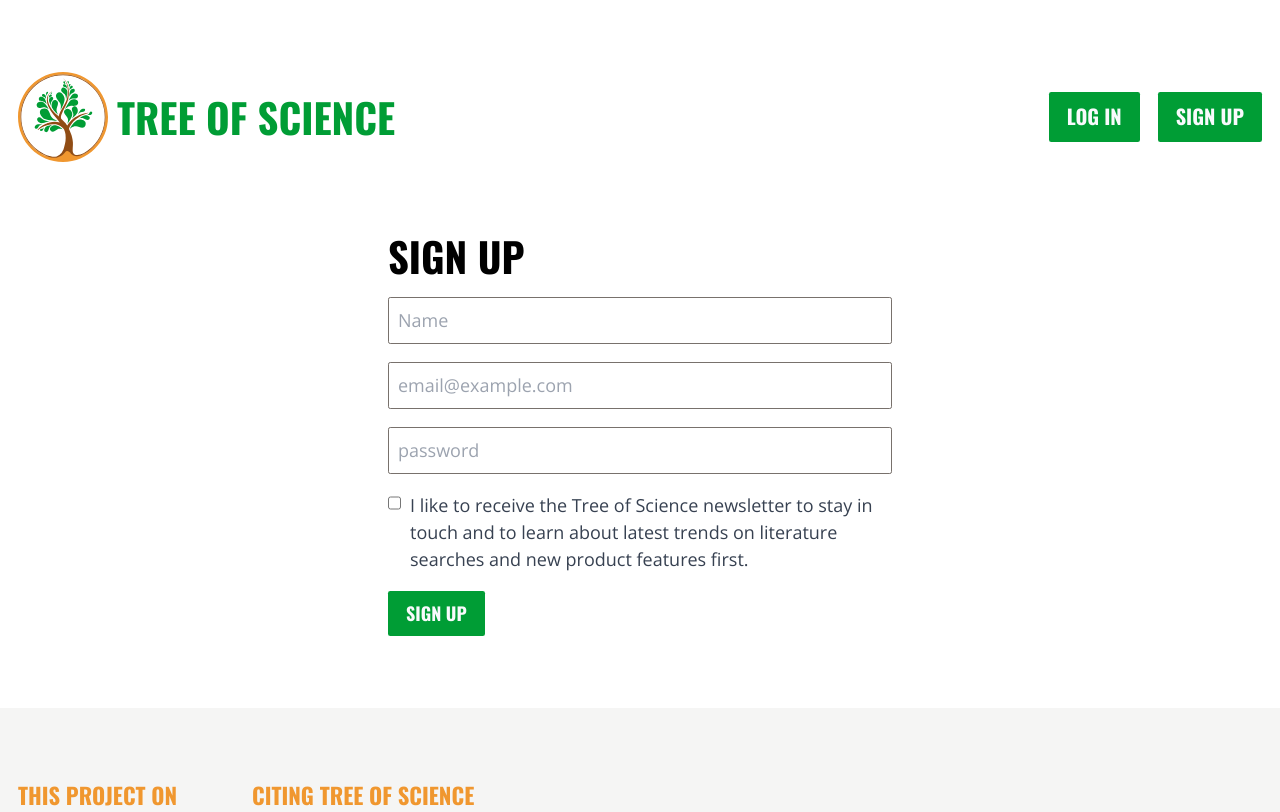
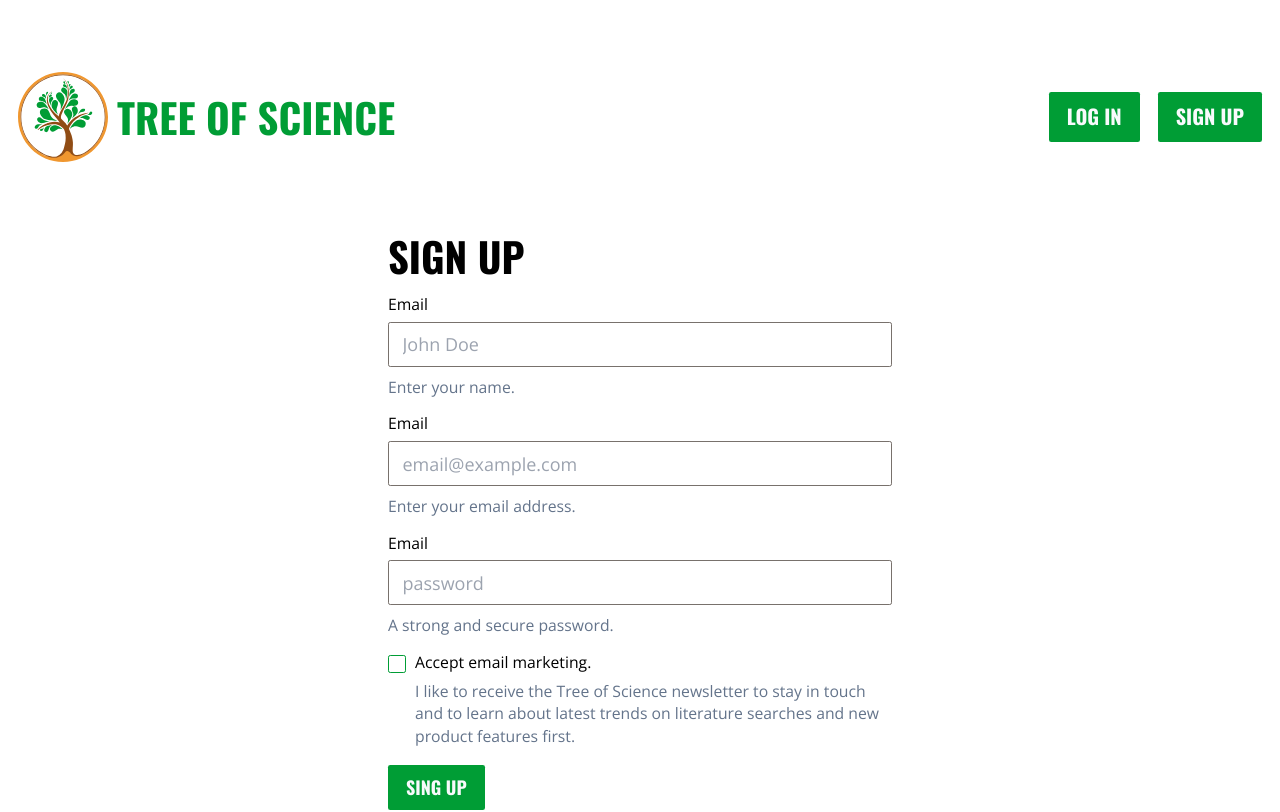
Before and after one commit to coreofscience/tos.coreofscience.org, a React (Vite) app: page /sign-up in a window 1280 px wide. Shown: the top 812 px of the page. Built offline with nearby package versions, Linux system fonts and the light colour scheme; no server answers.

Commit message:
Refactor account management pages

```diff
--- a/src/components/layout/AppLayout.tsx
+++ b/src/components/layout/AppLayout.tsx
@@ -11,7 +11,7 @@ type AppLayoutProps = {
 const AppLayout: FC<AppLayoutProps> = ({ children }) => {
   const location = useLocation();
   return (
-    <div className="grid-rows-[auto_1fr_auto] mt-4 grid min-h-dvh gap-4 md:mt-16 md:gap-16">
+    <div className="mt-4 grid min-h-dvh grid-rows-[auto_1fr_auto] gap-4 md:mt-16 md:gap-16">
       <header>
         <div className="container">
           <Header />
--- a/src/components/pages/account/LogIn.tsx
+++ b/src/components/pages/account/LogIn.tsx
@@ -3,25 +3,31 @@ import useNext from "../../../hooks/useNext";
 import useUser from "../../../hooks/useUser";
 import { Message } from "../../common/Message";
 import Button from "../../ui/Button";
-import { yupResolver } from "@hookform/resolvers/yup";
+import {
+  Form,
+  FormControl,
+  FormDescription,
+  FormField,
+  FormItem,
+  FormLabel,
+  FormMessage,
+} from "../../ui/Form";
+import { Input } from "../../ui/Input";
+import { zodResolver } from "@hookform/resolvers/zod";
 import { useMutation } from "@tanstack/react-query";
 import { Auth, signInWithEmailAndPassword } from "firebase/auth";
-import { Fragment } from "react";
 import { useForm } from "react-hook-form";
 import { Link, Navigate, useNavigate } from "react-router-dom";
-import { object, string } from "yup";
+import { z } from "zod";
 
-type LogInFormFieldsType = {
-  email: string;
-  password: string;
-};
+const logInSchema = z.object({
+  email: z.string().email(),
+  password: z
+    .string()
+    .min(8, { message: "Password must be at least 8 characters long." }),
+});
 
-const loginSchema = object()
-  .shape({
-    email: string().required().email("Invalid email address"),
-    password: string().required().min(8, "Invalid password"),
-  })
-  .required();
+type LogInFormFieldsType = z.infer<typeof logInSchema>;
 
 const logIn = async ({
   auth,
@@ -37,11 +43,11 @@ const logIn = async ({
 
 const LogIn = () => {
   const form = useForm<LogInFormFieldsType>({
+    resolver: zodResolver(logInSchema),
     defaultValues: {
       email: "",
       password: "",
     },
-    resolver: yupResolver(loginSchema),
   });
   const navigate = useNavigate();
   const { next, nextSearch } = useNext();
@@ -64,9 +70,10 @@ const LogIn = () => {
   }
 
   return (
-    <Fragment>
+    <div className="flex flex-col items-center gap-8">
+      <Form {...form}>
         <form
-        className="m-auto flex max-w-md flex-col gap-4"
+          className="m-auto flex w-full max-w-md flex-col gap-4"
           onSubmit={form.handleSubmit((data) =>
             signIn({
               auth: firebase.auth,
@@ -76,30 +83,38 @@ const LogIn = () => {
           )}
         >
           <h2 className="font-tall text-2xl uppercase md:text-4xl">Log In</h2>
-        <div className="flex flex-col gap-2">
-          <input
-            {...form.register("email")}
+          <FormField
+            control={form.control}
+            name="email"
+            render={({ field }) => (
+              <FormItem>
+                <FormLabel>Email</FormLabel>
+                <FormControl>
+                  <Input
+                    {...field}
                     type="email"
-            className="rounded-sm border border-stone-500 p-2"
                     placeholder="email@example.com"
                   />
-          <Message
-            message={form.formState.errors.email?.message}
-            type="error"
+                </FormControl>
+                <FormDescription>Enter your email address.</FormDescription>
+                <FormMessage />
+              </FormItem>
+            )}
           />
-        </div>
-        <div className="flex flex-col gap-2">
-          <input
-            {...form.register("password")}
-            type="password"
-            className="rounded-sm border border-stone-500 p-2"
-            placeholder="password"
+          <FormField
+            control={form.control}
+            name="password"
+            render={({ field }) => (
+              <FormItem>
+                <FormLabel>Password</FormLabel>
+                <FormControl>
+                  <Input {...field} type="password" placeholder="password" />
+                </FormControl>
+                <FormDescription>A very secure password</FormDescription>
+                <FormMessage />
+              </FormItem>
+            )}
           />
-          <Message
-            message={form.formState.errors.password?.message}
-            type="error"
-          />
-        </div>
           <div>
             <Button className="uppercase" asChild>
               <input type="submit" value="log in" />
@@ -115,6 +130,8 @@ const LogIn = () => {
             }
             type={isError ? "error" : "info"}
           />
+        </form>
+      </Form>
       <Button variant="link" size="link" asChild>
         <Link
           to={{
@@ -125,8 +142,7 @@ const LogIn = () => {
           Forgot your password?
         </Link>
       </Button>
-      </form>
-    </Fragment>
+    </div>
   );
 };
 
--- a/src/components/pages/account/PasswordReset.tsx
+++ b/src/components/pages/account/PasswordReset.tsx
@@ -3,13 +3,22 @@ import useNext from "../../../hooks/useNext";
 import useUser from "../../../hooks/useUser";
 import { Message } from "../../common/Message";
 import Button from "../../ui/Button";
-import { yupResolver } from "@hookform/resolvers/yup";
+import {
+  Form,
+  FormControl,
+  FormDescription,
+  FormField,
+  FormItem,
+  FormLabel,
+  FormMessage,
+} from "../../ui/Form";
+import { Input } from "../../ui/Input";
+import { zodResolver } from "@hookform/resolvers/zod";
 import { useMutation } from "@tanstack/react-query";
 import { Auth, sendPasswordResetEmail } from "firebase/auth";
-import { Fragment } from "react";
 import { useForm } from "react-hook-form";
 import { Navigate } from "react-router-dom";
-import { object, string } from "yup";
+import { z } from "zod";
 
 const sendEmail = async ({
   auth,
@@ -21,22 +30,18 @@ const sendEmail = async ({
   await sendPasswordResetEmail(auth, email);
 };
 
-type PaswordResetFormFieldsType = {
-  email: string;
-};
+const passwordResetSchema = z.object({
+  email: z.string().email(),
+});
 
-const passwordResetSchema = object()
-  .shape({
-    email: string().required().email("Invalid email address"),
-  })
-  .required();
+type PaswordResetFormFieldsType = z.infer<typeof passwordResetSchema>;
 
 const PasswordReset = () => {
   const form = useForm<PaswordResetFormFieldsType>({
+    resolver: zodResolver(passwordResetSchema),
     defaultValues: {
       email: "",
     },
-    resolver: yupResolver(passwordResetSchema),
   });
   const firebase = useFirebase();
   const {
@@ -55,7 +60,7 @@ const PasswordReset = () => {
   }
 
   return (
-    <Fragment>
+    <Form {...form}>
       <form
         className="m-auto flex max-w-md flex-col gap-4"
         onSubmit={form.handleSubmit((data) =>
@@ -65,18 +70,24 @@ const PasswordReset = () => {
         <h2 className="font-tall text-2xl uppercase md:text-4xl">
           Reset your passrword
         </h2>
-        <div className="flex flex-col gap-2">
-          <input
-            {...form.register("email")}
-            type="email"
-            className="border border-stone-500 p-2"
-            placeholder="email@example.com"
-          />
-          <Message
-            message={form.formState.errors.email?.message}
-            type="error"
-          />
-        </div>
+        <FormField
+          control={form.control}
+          name="email"
+          render={({ field }) => (
+            <FormItem>
+              <FormLabel>Email</FormLabel>
+              <FormControl>
+                <Input
+                  {...field}
+                  type="email"
+                  placeholder="email@example.com"
+                />
+              </FormControl>
+              <FormDescription>Enter your email address.</FormDescription>
+              <FormMessage />
+            </FormItem>
+          )}
+        />
         <div>
           <Button className="uppercase" asChild>
             <input type="submit" value="send" />
@@ -93,7 +104,7 @@ const PasswordReset = () => {
           type={isError ? "error" : "info"}
         />
       </form>
-    </Fragment>
+    </Form>
   );
 };
 
--- a/src/components/pages/account/SignUp.tsx
+++ b/src/components/pages/account/SignUp.tsx
@@ -3,7 +3,18 @@ import useNext from "../../../hooks/useNext";
 import useUser from "../../../hooks/useUser";
 import { Message } from "../../common/Message";
 import Button from "../../ui/Button";
-import { yupResolver } from "@hookform/resolvers/yup";
+import { Checkbox } from "../../ui/Checkbox";
+import {
+  Form,
+  FormControl,
+  FormDescription,
+  FormField,
+  FormItem,
+  FormLabel,
+  FormMessage,
+} from "../../ui/Form";
+import { Input } from "../../ui/Input";
+import { zodResolver } from "@hookform/resolvers/zod";
 import { useMutation } from "@tanstack/react-query";
 import {
   createUserWithEmailAndPassword,
@@ -12,10 +23,10 @@ import {
   Auth,
 } from "firebase/auth";
 import { Firestore, doc, setDoc } from "firebase/firestore";
-import { Fragment } from "react";
+import { omit } from "lodash";
 import { useForm } from "react-hook-form";
 import { Navigate, useNavigate } from "react-router-dom";
-import { object, string, boolean } from "yup";
+import { z } from "zod";
 
 const signUp = async ({
   auth,
@@ -30,13 +41,14 @@ const signUp = async ({
   name: string;
   email: string;
   password: string;
-  acceptsEmail: boolean;
+  acceptsEmail?: boolean;
 }): Promise<void> => {
   const userCredential = await createUserWithEmailAndPassword(
     auth,
     email,
     password,
   );
+  if (acceptsEmail !== undefined) {
     await setDoc(
       doc(firestore, `/users/${userCredential.user.uid}`),
       {
@@ -44,41 +56,33 @@ const signUp = async ({
       },
       { merge: true },
     );
+  }
   await updateProfile(userCredential.user, {
     displayName: name,
   });
   await sendEmailVerification(userCredential.user);
 };
 
-type SignUpFormFieldsType = {
-  name: string;
-  email: string;
-  password: string;
-  acceptsEmail: boolean;
-};
+const signUpSchema = z.object({
+  name: z.string().nonempty(),
+  email: z.string().email(),
+  password: z
+    .string()
+    .min(8, { message: "Password must be at least 8 characters long." }),
+  acceptsEmail: z.boolean().default(false).optional(),
+});
 
-const signUpSchema = object()
-  .shape({
-    name: string().required(),
-    email: string().required().email("Invalid email address"),
-    password: string().required().min(8, "Invalid password"),
-    acceptsEmail: boolean().required(),
-  })
-  .required();
-
-export type SignUpActionsType = {
-  signUp: (data: SignUpFormFieldsType) => void;
-};
+type SignUpFormFieldsType = z.infer<typeof signUpSchema>;
 
 const SignUp = () => {
   const form = useForm<SignUpFormFieldsType>({
+    resolver: zodResolver(signUpSchema),
     defaultValues: {
       name: "",
       email: "",
       password: "",
       acceptsEmail: false,
     },
-    resolver: yupResolver(signUpSchema),
   });
   const firebase = useFirebase();
   const navigate = useNavigate();
@@ -103,7 +107,7 @@ const SignUp = () => {
   }
 
   return (
-    <Fragment>
+    <Form {...form}>
       <form
         className="m-auto flex max-w-md flex-col gap-4"
         onSubmit={form.handleSubmit((data) =>
@@ -115,54 +119,79 @@ const SignUp = () => {
         )}
       >
         <h2 className="font-tall text-2xl uppercase md:text-4xl">Sign Up</h2>
-        <div className="flex flex-col gap-2">
-          <input
-            {...form.register("name")}
-            type="text"
-            className="rounded-sm border border-stone-500 p-2"
-            placeholder="Name"
+        <FormField
+          control={form.control}
+          name="name"
+          render={({ field }) => (
+            <FormItem>
+              <FormLabel>Email</FormLabel>
+              <FormControl>
+                <Input {...field} type="text" placeholder="John Doe" />
+              </FormControl>
+              <FormDescription>Enter your name.</FormDescription>
+              <FormMessage />
+            </FormItem>
+          )}
         />
-          <Message message={form.formState.errors.name?.message} type="error" />
-        </div>
-        <div className="flex flex-col gap-2">
-          <input
-            {...form.register("email")}
+        <FormField
+          control={form.control}
+          name="email"
+          render={({ field }) => (
+            <FormItem>
+              <FormLabel>Email</FormLabel>
+              <FormControl>
+                <Input
+                  {...field}
                   type="email"
-            className="rounded-sm border border-stone-500 p-2"
                   placeholder="email@example.com"
                 />
-          <Message
-            message={form.formState.errors.email?.message}
-            type="error"
+              </FormControl>
+              <FormDescription>Enter your email address.</FormDescription>
+              <FormMessage />
+            </FormItem>
+          )}
         />
+        <FormField
+          control={form.control}
+          name="password"
+          render={({ field }) => (
+            <FormItem>
+              <FormLabel>Email</FormLabel>
+              <FormControl>
+                <Input {...field} type="password" placeholder="password" />
+              </FormControl>
+              <FormDescription>A strong and secure password.</FormDescription>
+              <FormMessage />
+            </FormItem>
+          )}
+        />
+        <FormField
+          control={form.control}
+          name="acceptsEmail"
+          render={({ field }) => (
+            <FormItem className="flex flex-row gap-2 leading-none">
+              <FormControl>
+                <Checkbox
+                  checked={field.value}
+                  onCheckedChange={field.onChange}
+                  {...omit(field, "value", "onChange")}
+                />
+              </FormControl>
+              <div className="flex flex-col gap-2">
+                <FormLabel>Accept email marketing.</FormLabel>
+                <FormDescription>
+                  I like to receive the Tree of Science newsletter to stay in
+                  touch and to learn about latest trends on literature searches
+                  and new product features first.
+                </FormDescription>
               </div>
-        <div className="flex flex-col gap-2">
-          <input
-            {...form.register("password")}
-            type="password"
-            className="rounded-sm border border-stone-500 p-2"
-            placeholder="password"
+              <FormMessage />
+            </FormItem>
+          )}
         />
-          <Message
-            message={form.formState.errors.password?.message}
-            type="error"
-          />
-        </div>
-        <div className="flex flex-row items-baseline">
-          <input
-            {...form.register("acceptsEmail")}
-            type="checkbox"
-            className="mr-2 h-4 w-4"
-          />
-          <label className="text-gray-700" htmlFor="acceptsEmail">
-            I like to receive the Tree of Science newsletter to stay in touch
-            and to learn about latest trends on literature searches and new
-            product features first.
-          </label>
-        </div>
         <div>
-          <Button className="uppercase" asChild>
-            <input type="submit" value="sign up" />
+          <Button className="uppercase" type="submit">
+            Sing up
           </Button>
         </div>
         <Message
@@ -176,7 +205,7 @@ const SignUp = () => {
           type={isError ? "error" : "info"}
         />
       </form>
-    </Fragment>
+    </Form>
   );
 };
 
--- /dev/null
+++ b/src/components/ui/Checkbox.tsx
@@ -0,0 +1,27 @@
+import cn from "../../utils/cn";
+import * as CheckboxPrimitive from "@radix-ui/react-checkbox";
+import { Check } from "lucide-react";
+import * as React from "react";
+
+const Checkbox = React.forwardRef<
+  React.ElementRef<typeof CheckboxPrimitive.Root>,
+  React.ComponentPropsWithoutRef<typeof CheckboxPrimitive.Root>
+>(({ className, ...props }, ref) => (
+  <CheckboxPrimitive.Root
+    ref={ref}
+    className={cn(
+      "focus-visible:ring-ring data-[state=checked]:bg-primary peer h-4 w-4 shrink-0 rounded-sm border border-leaf focus-visible:outline-none focus-visible:ring-2 focus-visible:ring-offset-2 disabled:cursor-not-allowed disabled:opacity-50 data-[state=checked]:text-leaf",
+      className,
+    )}
+    {...props}
+  >
+    <CheckboxPrimitive.Indicator
+      className={cn("flex items-center justify-center text-current")}
+    >
+      <Check className="h-4 w-4" />
+    </CheckboxPrimitive.Indicator>
+  </CheckboxPrimitive.Root>
+));
+Checkbox.displayName = CheckboxPrimitive.Root.displayName;
+
+export { Checkbox };
--- /dev/null
+++ b/src/components/ui/Form.tsx
@@ -0,0 +1,139 @@
+import { FormFieldContext } from "../../context/FormFieldContext";
+import { FormItemContext } from "../../context/FormItemContext";
+import { useFormField } from "../../hooks/useFormField";
+import cn from "../../utils/cn";
+import { Label } from "./Label";
+import * as LabelPrimitive from "@radix-ui/react-label";
+import { Slot } from "@radix-ui/react-slot";
+import * as React from "react";
+import {
+  Controller,
+  ControllerProps,
+  FieldPath,
+  FieldValues,
+  FormProvider,
+} from "react-hook-form";
+
+const Form = FormProvider;
+
+const FormField = <
+  TFieldValues extends FieldValues = FieldValues,
+  TName extends FieldPath<TFieldValues> = FieldPath<TFieldValues>,
+>({
+  ...props
+}: ControllerProps<TFieldValues, TName>) => {
+  return (
+    <FormFieldContext.Provider value={{ name: props.name }}>
+      <Controller {...props} />
+    </FormFieldContext.Provider>
+  );
+};
+
+const FormItem = React.forwardRef<
+  HTMLDivElement,
+  React.HTMLAttributes<HTMLDivElement>
+>(({ className, ...props }, ref) => {
+  const id = React.useId();
+
+  return (
+    <FormItemContext.Provider value={{ id }}>
+      <div
+        ref={ref}
+        className={cn("flex flex-col gap-2", className)}
+        {...props}
+      />
+    </FormItemContext.Provider>
+  );
+});
+FormItem.displayName = "FormItem";
+
+const FormLabel = React.forwardRef<
+  React.ElementRef<typeof LabelPrimitive.Root>,
+  React.ComponentPropsWithoutRef<typeof LabelPrimitive.Root>
+>(({ className, ...props }, ref) => {
+  const { error, formItemId } = useFormField();
+
+  return (
+    <Label
+      ref={ref}
+      className={cn(error && "text-red-500", className)}
+      htmlFor={formItemId}
+      {...props}
+    />
+  );
+});
+FormLabel.displayName = "FormLabel";
+
+const FormControl = React.forwardRef<
+  React.ElementRef<typeof Slot>,
+  React.ComponentPropsWithoutRef<typeof Slot>
+>(({ ...props }, ref) => {
+  const { error, formItemId, formDescriptionId, formMessageId } =
+    useFormField();
+
+  return (
+    <Slot
+      ref={ref}
+      id={formItemId}
+      aria-describedby={
+        !error
+          ? `${formDescriptionId}`
+          : `${formDescriptionId} ${formMessageId}`
+      }
+      aria-invalid={!!error}
+      {...props}
+    />
+  );
+});
+FormControl.displayName = "FormControl";
+
+const FormDescription = React.forwardRef<
+  HTMLParagraphElement,
+  React.HTMLAttributes<HTMLParagraphElement>
+>(({ className, ...props }, ref) => {
+  const { formDescriptionId } = useFormField();
+
+  return (
+    <p
+      ref={ref}
+      id={formDescriptionId}
+      className={cn("text-sm text-slate-500", className)}
+      {...props}
+    />
+  );
+});
+FormDescription.displayName = "FormDescription";
+
+const FormMessage = React.forwardRef<
+  HTMLParagraphElement,
+  React.HTMLAttributes<HTMLParagraphElement>
+>(({ className, children, ...props }, ref) => {
+  const { error, formMessageId } = useFormField();
+  const body = error ? String(error?.message) : children;
+
+  if (!body) {
+    return null;
+  }
+
+  return (
+    <p
+      ref={ref}
+      id={formMessageId}
+      className={cn("text-sm font-medium text-red-500", className)}
+      {...props}
+    >
+      {body}
+    </p>
+  );
+});
+FormMessage.displayName = "FormMessage";
+
+export {
+  Form,
+  FormItem,
+  FormLabel,
+  FormControl,
+  FormDescription,
+  FormMessage,
+  FormField,
+};
--- /dev/null
+++ b/src/components/ui/Input.tsx
@@ -0,0 +1,21 @@
+import cn from "../../utils/cn";
+import * as React from "react";
+
+const Input = React.forwardRef<HTMLInputElement, React.ComponentProps<"input">>(
+  ({ className, type, ...props }, ref) => {
+    return (
+      <input
+        type={type}
+        className={cn(
+          "file:text-foreground focus-visible:ring-ring flex h-10 w-full rounded-sm border border-stone-500 px-3 py-2 text-base file:border-0 file:bg-transparent file:text-sm file:font-medium focus-visible:outline-none focus-visible:ring-2 focus-visible:ring-offset-2 disabled:cursor-not-allowed disabled:opacity-50",
+          className,
+        )}
+        ref={ref}
+        {...props}
+      />
+    );
+  },
+);
+Input.displayName = "Input";
+
+export { Input };
--- /dev/null
+++ b/src/components/ui/Label.tsx
@@ -0,0 +1,23 @@
+import cn from "../../utils/cn";
+import * as LabelPrimitive from "@radix-ui/react-label";
+import { cva, type VariantProps } from "class-variance-authority";
+import * as React from "react";
+
+const labelVariants = cva(
+  "text-sm font-medium leading-none peer-disabled:cursor-not-allowed peer-disabled:opacity-70",
+);
+
+const Label = React.forwardRef<
+  React.ElementRef<typeof LabelPrimitive.Root>,
+  React.ComponentPropsWithoutRef<typeof LabelPrimitive.Root> &
+    VariantProps<typeof labelVariants>
+>(({ className, ...props }, ref) => (
+  <LabelPrimitive.Root
+    ref={ref}
+    className={cn(labelVariants(), className)}
+    {...props}
+  />
+));
+Label.displayName = LabelPrimitive.Root.displayName;
+
+export { Label };
--- /dev/null
+++ b/src/context/FormFieldContext.tsx
@@ -0,0 +1,15 @@
+import { createContext } from "react";
+import { FieldPath, FieldValues } from "react-hook-form";
+
+type FormFieldContextValue<
+  TFieldValues extends FieldValues = FieldValues,
+  TName extends FieldPath<TFieldValues> = FieldPath<TFieldValues>,
+> = {
+  name: TName;
+};
+
+const FormFieldContext = createContext<FormFieldContextValue>(
+  {} as FormFieldContextValue,
+);
+
+export { FormFieldContext };
--- /dev/null
+++ b/src/context/FormItemContext.tsx
@@ -0,0 +1,11 @@
+import { createContext } from "react";
+
+type FormItemContextValue = {
+  id: string;
+};
+
+const FormItemContext = createContext<FormItemContextValue>(
+  {} as FormItemContextValue,
+);
+
+export { FormItemContext };
--- /dev/null
+++ b/src/hooks/useFormField.ts
@@ -0,0 +1,29 @@
+import { FormFieldContext } from "../context/FormFieldContext";
+import { FormItemContext } from "../context/FormItemContext";
+import { useContext } from "react";
+import { useFormContext } from "react-hook-form";
+
+const useFormField = () => {
+  const fieldContext = useContext(FormFieldContext);
+  const itemContext = useContext(FormItemContext);
+  const { getFieldState, formState } = useFormContext();
+
+  const fieldState = getFieldState(fieldContext.name, formState);
+
+  if (!fieldContext) {
+    throw new Error("useFormField should be used within <FormField>");
+  }
+
+  const { id } = itemContext;
+
+  return {
+    id,
+    name: fieldContext.name,
+    formItemId: `${id}-form-item`,
+    formDescriptionId: `${id}-form-item-description`,
+    formMessageId: `${id}-form-item-message`,
+    ...fieldState,
+  };
+};
+
+export { useFormField };
```
Also changed, not shown: package.json (+8 -4 lines), 1 other file (tests, documents, lock files or other folders). Lines whose indentation alone changed are shown as unchanged.
